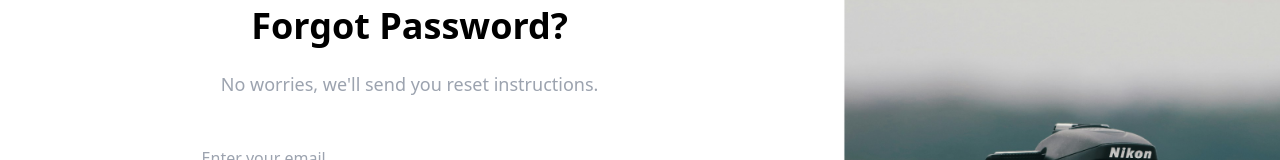
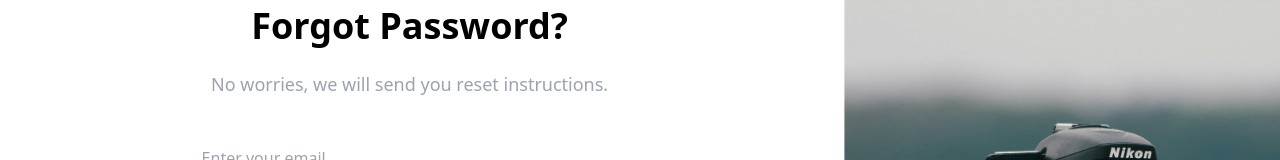
Before and after one commit to Models-App-Project/WebPageAdmin, a Next.js app: page /auth/resetpassword in a window 1280 px wide. Shown: the part 179-339 px from the top of the page. Built offline with nearby package versions, Linux system fonts and the light colour scheme.

Commit message:
fix(AuthPages): Resolvendo error de ESLINT

```diff
--- a/src/app/auth/login/page.tsx
+++ b/src/app/auth/login/page.tsx
@@ -39,7 +39,7 @@ const Login = () => {
                 <Button type="submit">Submit</Button>
 
                 <p className="mt-6 text-center text-gray-400">
-                Don't have an account yet?{' '}
+                Do not have an account yet?{' '}
                 <Link href="#" className="text-blue-600 hover:underline">
                 Sign up
                 </Link>
--- a/src/app/auth/resetpassword/page.tsx
+++ b/src/app/auth/resetpassword/page.tsx
@@ -14,7 +14,7 @@ function ResetPassword() {
     <>
       <div className="container  mx-auto px-4 py-12 flex flex-col items-center justify-center">
         <h1 className="text-4xl text-black font-bold mb-6">Forgot Password?</h1>
-        <p className="text-gray-400 text-lg mb-10">No worries, we'll send you reset instructions.</p>
+        <p className="text-gray-400 text-lg mb-10">No worries, we will send you reset instructions.</p>
 
         <form className="flex flex-col space-y-4 w-full max-w-md">
           <input
```
